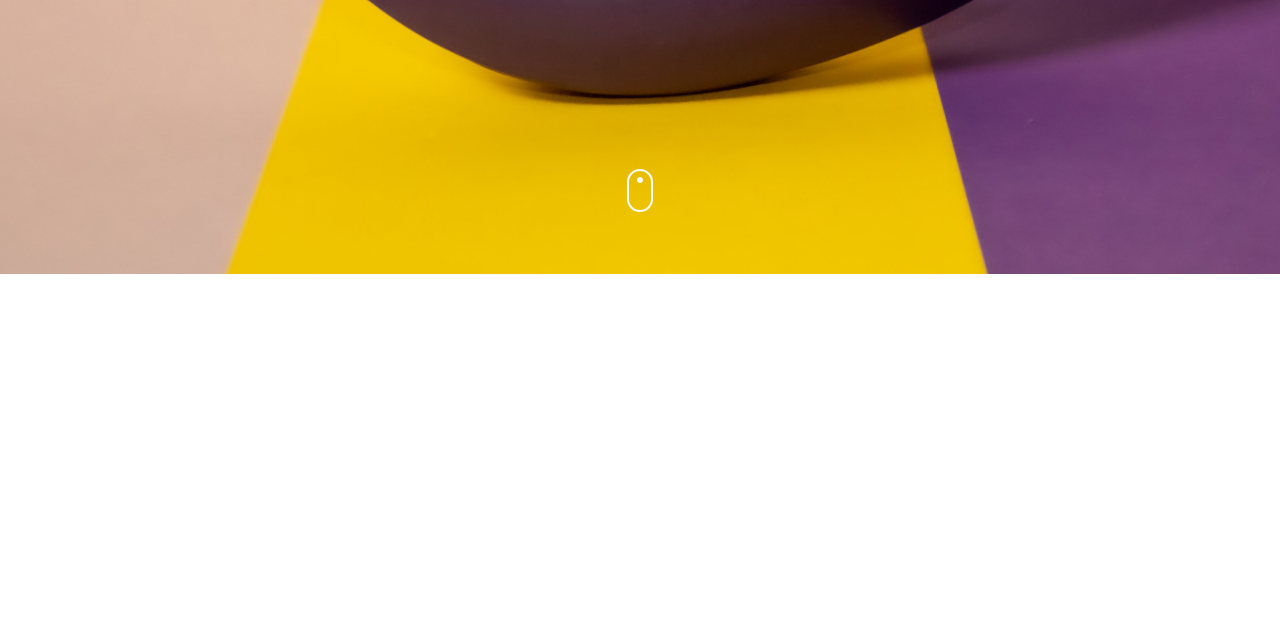
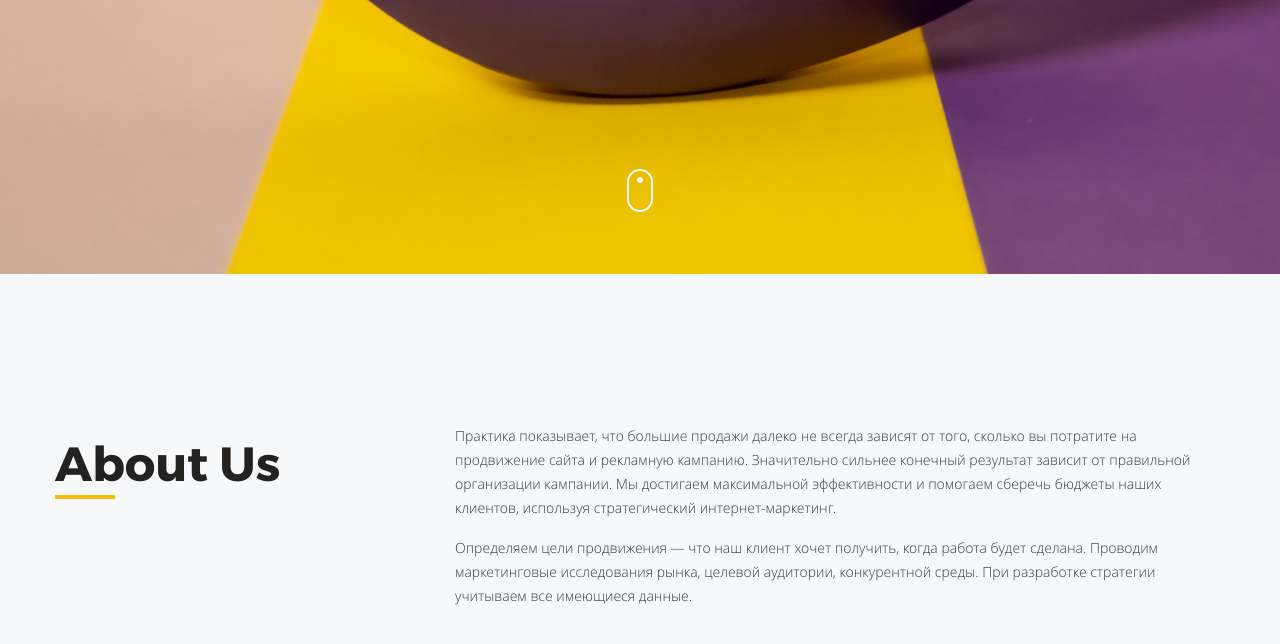
Before and after one commit to my-works-site/O...MARKETING, a website: page app/index.html in a window 1280 px wide. Shown: the part 526-1170 px from the top of the page. Before the commit the page ends 800 px from the top, so only its background shows below. Drawn offline with nearby package versions, Linux system fonts and the light colour scheme; files that its build step writes are made by us from their sources.

Commit message:
added about

```diff
--- a/app/index.html
+++ b/app/index.html
@@ -1,6 +1,5 @@
 <!DOCTYPE html>
 <html lang="en">
-
   <head>
     <meta charset="UTF-8" />
     <meta http-equiv="X-UA-Compatible" content="IE=edge" />
@@ -47,20 +46,39 @@
       <div class="header-content">
         <div class="container">
           <div class="header-content__inner">
-                    <h1 class="header-title">
-                        O...MARKETING
-                    </h1>
-                    <h4 class="header-subtitle">
-                        DIGITAL MARKETING AGENCY
-                    </h4>
+            <h1 class="header-title">O...MARKETING</h1>
+            <h4 class="header-subtitle">DIGITAL MARKETING AGENCY</h4>
             <a class="header-icon">
-                        <img class="" src="images/icons/mouse.svg" alt="mouse icon">
+              <img class="" src="images/icons/mouse.svg" alt="mouse icon" />
             </a>
           </div>
         </div>
       </div>
     </header>
+
+    <section class="about">
+      <div class="container">
+        <div class="about__inner">
+          <h2 class="title about-title">About Us</h2>
+          <div class="about-text">
+            <p>
+              Практика показывает, что большие продажи далеко не всегда зависят
+              от того, сколько вы потратите на продвижение сайта и рекламную
+              кампанию. Значительно сильнее конечный результат зависит от
+              правильной организации кампании. Мы достигаем максимальной
+              эффективности и помогаем сберечь бюджеты наших клиентов, используя
+              стратегический интернет-маркетинг.
+            </p>
+            <p>
+              Определяем цели продвижения — что наш клиент хочет получить, когда
+              работа будет сделана. Проводим маркетинговые исследования рынка,
+              целевой аудитории, конкурентной среды. При разработке стратегии
+              учитываем все имеющиеся данные.
+            </p>
+          </div>
+        </div>
+      </div>
+    </section>
     <script src="js/main.min.js"></script>
   </body>
-
 </html>
--- a/app/scss/_vars.scss
+++ b/app/scss/_vars.scss
@@ -1,7 +1,26 @@
-$accent: #FCBB08;
+$accent: #fcbb08;
 $default: #373a39;
 $title: #242121;
-$bg: #F6F8FA;
+$bg: #f6f8fa;
+
+%title {
+  font-size: 60px;
+  line-height: 75px;
+  color: $title;
+  @extend %Montserrat-700;
+  position: relative;
+  &::after {
+    content: "";
+    position: absolute;
+    bottom: 0;
+    left: 0;
+    z-index: 1;
+    width: 60px;
+    height: 4px;
+    background-color: $accent;
+  }
+}
+
 %Raleway-700 {
   font-family: "Raleway-Bold", sans-serif;
   font-weight: 700;
--- a/app/scss/style.scss
+++ b/app/scss/style.scss
@@ -3,6 +3,7 @@
 @import "reset";
 @import "libs";
 @import "global";
+
 .header-top__inner {
   padding-bottom: 29px;
   display: flex;
@@ -12,7 +13,7 @@
 
 .menu-list {
   display: flex;
-    &__item+&__item {
+  &__item + &__item {
     margin-left: 32px;
   }
   &__link {
@@ -23,7 +24,7 @@
     color: #373a39;
     letter-spacing: 0.6px;
     @extend %Raleway-700;
-        transition: all .5s;
+    transition: all 0.5s;
     &:hover {
       border-bottom: 1px solid $accent;
     }
@@ -35,7 +36,7 @@
   background-size: cover;
   background-position: center center;
   min-height: calc(100vh - 93px);
-    background-image: url('../images/header-bg.jpg');
+  background-image: url("../images/header-bg.jpg");
   &__inner {
     display: flex;
     flex-direction: column;
@@ -64,4 +65,22 @@
   }
 }
 
+.about {
+  background-color: $bg;
+  padding: 150px 0 144px;
+  &__inner {
+    display: flex;
+    justify-content: space-between;
+  }
+  .about-title {
+    @extend %title;
+    font-size: 48px;
+    align-self: flex-start;
+  }
+  &-text p {
+    max-width: 770px;
+    margin-bottom: 16px;
+  }
+}
+
 @import "media";
```
Lines whose indentation alone changed are shown as unchanged.
